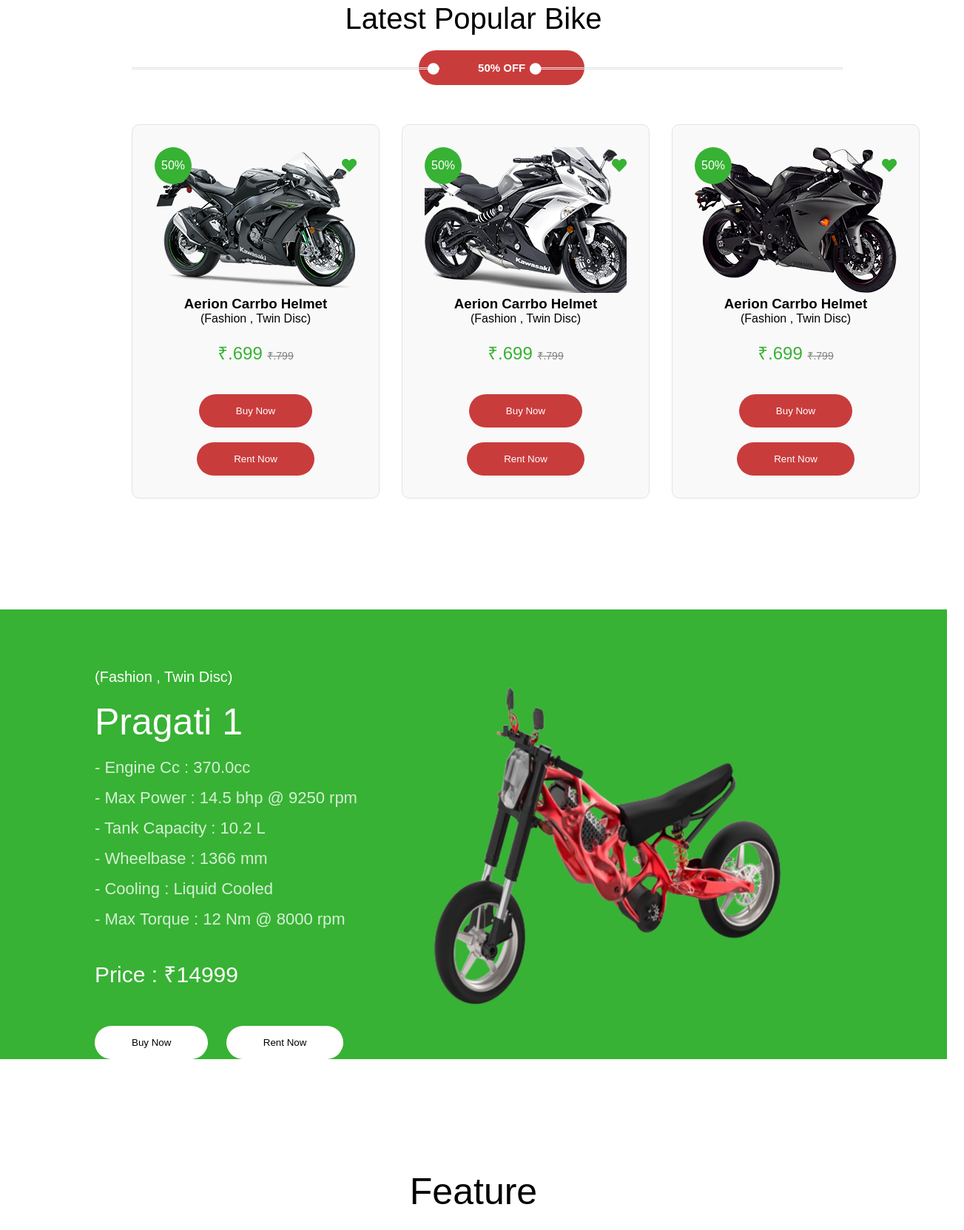
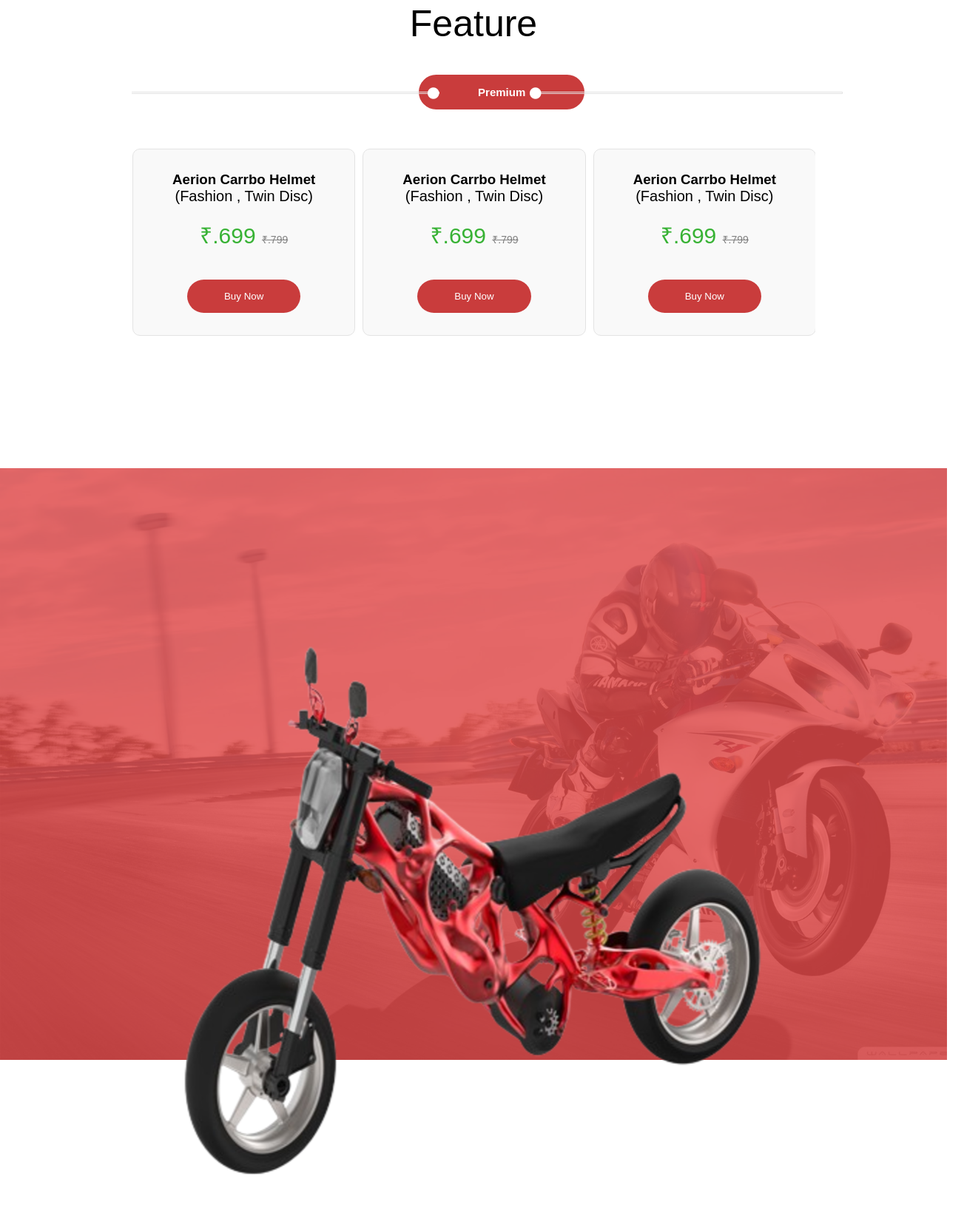
Before and after one commit to Furquan712/bike, a plain HTML site: page index.html in a window 1280 px wide. Shown: the part 1136-2799 px from the top of the page at 74% size, 1303 px wide, since content can reach past the window. Drawn offline with nearby package versions, Linux system fonts and the light colour scheme.

Commit message:
imgs changes

```diff
--- a/css/style.css
+++ b/css/style.css
@@ -398,7 +398,7 @@ ul {
   left: 0;
   width: 100%;
   height: 100vh;
-  background: rgba(55, 179, 52, 0.83);
+  background: rgba(224, 74, 74, 0.83);
 }
 
 .wrapper .scontainer {
@@ -433,7 +433,7 @@ ul {
 /*----------shipping--------*/
 .shipping {
   padding: 50px;
-  background: #37B234;
+  background: #d03d3d;
   color: white;
 }
 
--- a/index.html
+++ b/index.html
@@ -98,131 +98,6 @@
     </div>
   </section>
 
-
-  <section class="latest top">
-    <div class="scontainer">
-      <div class="heading">
-        <h1>Latest Popular Bike</h1>
-        <div class="lines flex1">
-          <div class="line"> <i class="fas fa-circle"></i> </div>
-          <button>50% OFF</button>
-          <div class="line line2"> <i class="fas fa-circle"></i> </div>
-        </div>
-      </div>
-
-      <div class="content grid top">
-        <div class="box">
-          <div class="img">
-            <img src="image/l1.png" alt="">
-            <div class="flex1">
-              <label>50%</label>
-              <i class="fas fa-heart"></i>
-            </div>
-          </div>
-
-          <div class="detalis">
-            <h3>Aerion Carrbo Helmet</h3>
-            <p>(Fashion , Twin Disc)</p>
-            <h2>₹.699 <span>₹.799</span> </h2>
-            <button>Buy Now</button>
-            <button>Rent Now</button>
-
-          </div>
-        </div>
-        <div class="box">
-          <div class="img">
-            <img src="image/l2.png" alt="">
-            <div class="flex1">
-              <label>50%</label>
-              <i class="fas fa-heart"></i>
-            </div>
-          </div>
-
-          <div class="detalis">
-            <h3>Aerion Carrbo Helmet</h3>
-            <p>(Fashion , Twin Disc)</p>
-            <h2>₹.699 <span>₹.799</span> </h2>
-            <button>Buy Now</button>
-            <button>Rent Now</button>
-          </div>
-        </div>
-        <div class="box">
-          <div class="img">
-            <img src="image/l3.png" alt="">
-            <div class="flex1">
-              <label>50%</label>
-              <i class="fas fa-heart"></i>
-            </div>
-          </div>
-
-          <div class="detalis">
-            <h3>Aerion Carrbo Helmet</h3>
-            <p>(Fashion , Twin Disc)</p>
-            <h2>₹.699 <span>₹.799</span> </h2>
-            <button>Buy Now</button>
-            <button>Rent Now</button>
-          </div>
-        </div>
-
-
-
-      </div>
-    </div>
-  </section>
-
-
-
-  <section class="slider top">
-    <div class="scontainer">
-      <div class="owl-carousel owl-theme">
-        <div class="item flex">
-          <div class="left">
-            <p>(Fashion , Twin Disc)</p>
-            <h1>Pragati 1</h1>
-            <span></span>
-            <ul>
-              <li>- Engine Cc : 370.0cc</li>
-              <li>- Max Power : 14.5 bhp @ 9250 rpm</li>
-              <li>- Tank Capacity : 10.2 L</li>
-              <li>- Wheelbase : 1366 mm</li>
-              <li>- Cooling : Liquid Cooled</li>
-              <li>- Max Torque : 12 Nm @ 8000 rpm</li>
-            </ul>
-            <h2>Price : ₹14999</h2>
-            <button class="btn2">Buy Now</button>
-            <button class="btn2">Rent Now</button>
-          </div>
-          <div class="right">
-            <div class="ani_image">
-              <img src="image/Pragati.2.png" alt="">
-            </div>
-          </div>
-        </div>
-        <!-- <div class="item flex">
-          <div class="left">
-            <p>(Fashion , Twin Disc)</p>
-            <h1>KTM 125 DUKE</h1>
-            <span></span>
-            <ul>
-              <li>- Engine Cc : 370.0cc</li>
-              <li>- Max Power : 14.5 bhp @ 9250 rpm</li>
-              <li>- Tank Capacity : 10.2 L</li>
-              <li>- Wheelbase : 1366 mm</li>
-              <li>- Cooling : Liquid Cooled</li>
-              <li>- Max Torque : 12 Nm @ 8000 rpm</li>
-            </ul>
-            <h2>Price : ₹.1999.99</h2>
-            <button class="btn2">Buy Now</button>
-          </div>
-          <div class="right">
-            <div class="ani_image">
-              <img src="image/bike2.png" alt="">
-            </div>
-          </div>
-        </div> -->
-      </div>
-    </div>
-  </section>
 
 
 
@@ -351,7 +226,7 @@
       <div class="text">
       </div>
       <div class="ani_image">
-        <img src="image/bike3.png" alt="">
+        <img src="image/Pragati.2.png" alt="">
       </div>
     </div>
   </section>
```
